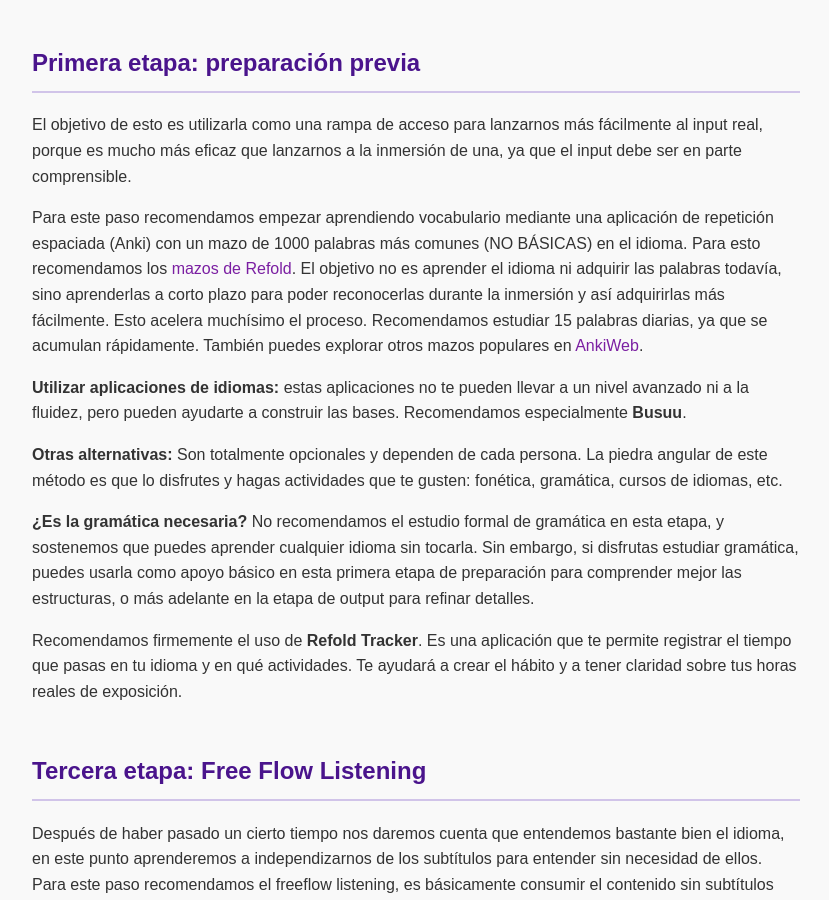
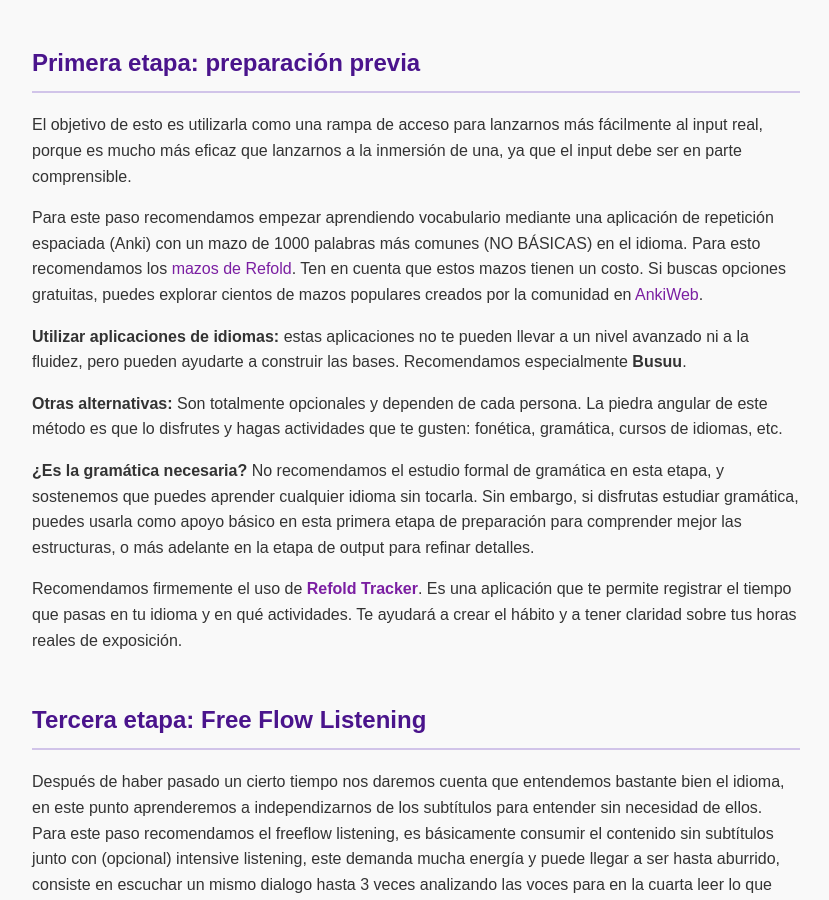
Before and after one commit to LuiseM93/ElAntimetodo, a Jekyll site: the page built from index.md, in a window 1280 px wide and 900 px high, scrolled down 4907 px. Shown: the whole window, without its empty margins (224-1053 px from the left). Built offline with Jekyll 4.4.1, drawn with Linux system fonts in a browser that asks for light colours.

Commit message:
Update index.md

```diff
--- a/index.md
+++ b/index.md
@@ -260,7 +260,7 @@ description: Aprende idiomas de forma natural con el enfoque del input comprensi
 
   <p>El objetivo de esto es utilizarla como una rampa de acceso para lanzarnos más fácilmente al input real, porque es mucho más eficaz que lanzarnos a la inmersión de una, ya que el input debe ser en parte comprensible.</p>
 
-  <p>Para este paso recomendamos empezar aprendiendo vocabulario mediante una aplicación de repetición espaciada (Anki) con un mazo de 1000 palabras más comunes (NO BÁSICAS) en el idioma. Para esto recomendamos los <a href="https://refold.la/es/category/decks/" target="_blank">mazos de Refold</a>. El objetivo no es aprender el idioma ni adquirir las palabras todavía, sino aprenderlas a corto plazo para poder reconocerlas durante la inmersión y así adquirirlas más fácilmente. Esto acelera muchísimo el proceso. Recomendamos estudiar 15 palabras diarias, ya que se acumulan rápidamente. También puedes explorar otros mazos populares en <a href="https://ankiweb.net/shared/decks" target="_blank">AnkiWeb</a>.</p>
+  <p>Para este paso recomendamos empezar aprendiendo vocabulario mediante una aplicación de repetición espaciada (Anki) con un mazo de 1000 palabras más comunes (NO BÁSICAS) en el idioma. Para esto recomendamos los <a href="https://refold.la/es/category/decks/" target="_blank">mazos de Refold</a>. Ten en cuenta que estos mazos tienen un costo. Si buscas opciones gratuitas, puedes explorar cientos de mazos populares creados por la comunidad en <a href="https://ankiweb.net/shared/decks" target="_blank">AnkiWeb</a>.</p>
 
   <p><strong>Utilizar aplicaciones de idiomas:</strong> estas aplicaciones no te pueden llevar a un nivel avanzado ni a la fluidez, pero pueden ayudarte a construir las bases. Recomendamos especialmente <strong>Busuu</strong>.</p>
 
@@ -268,7 +268,7 @@ description: Aprende idiomas de forma natural con el enfoque del input comprensi
 
   <p><strong>¿Es la gramática necesaria?</strong> No recomendamos el estudio formal de gramática en esta etapa, y sostenemos que puedes aprender cualquier idioma sin tocarla. Sin embargo, si disfrutas estudiar gramática, puedes usarla como apoyo básico en esta primera etapa de preparación para comprender mejor las estructuras, o más adelante en la etapa de output para refinar detalles.</p>
 
-  <p>Recomendamos firmemente el uso de <strong>Refold Tracker</strong>. Es una aplicación que te permite registrar el tiempo que pasas en tu idioma y en qué actividades. Te ayudará a crear el hábito y a tener claridad sobre tus horas reales de exposición.</p>
+  <p>Recomendamos firmemente el uso de <a href="https://play.google.com/store/apps/details?id=com.refoldla.habitsmobile&hl=en" target="_blank"><strong>Refold Tracker</strong></a>. Es una aplicación que te permite registrar el tiempo que pasas en tu idioma y en qué actividades. Te ayudará a crear el hábito y a tener claridad sobre tus horas reales de exposición.</p>
 </section>
 
 
```
